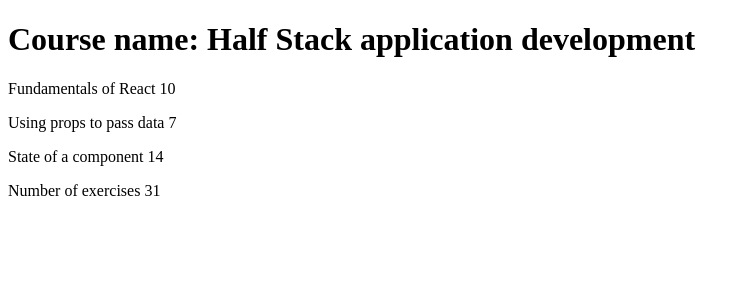
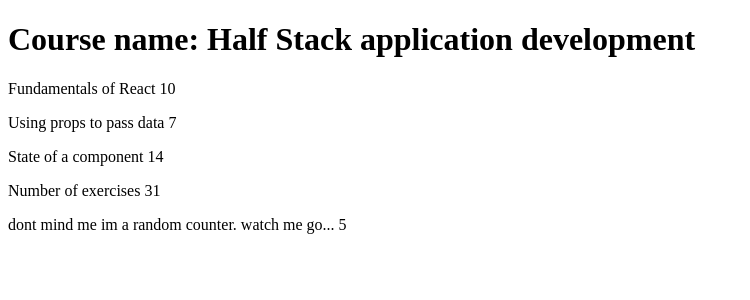
Before and after one commit to jleesys/FullStackOpen, a React (Create React App) app in the folder part1/: page / in a window 1280 px wide. Shown: the top 300 px of the page, without its empty margins (0-750 px from the left). Built offline with nearby package versions, Linux system fonts and the light colour scheme.

Commit message:
Add counter

```diff
--- a/part1/src/App.js
+++ b/part1/src/App.js
@@ -1,3 +1,4 @@
+import {useState} from 'react'
 // added three components per exercise intstructions
 const Header = (props) => {
   return (
@@ -63,8 +64,22 @@ const App = () => {
       <Header courseName={course.name} />
       <Content contents={course.parts} />
       <Total total={course.parts} />
+      <Counter />
     </>
   )
 }
 
+const Counter = (props) => {
+  const [counter, changeState] = useState(0);
+
+  setTimeout( function() {
+    changeState(counter + 1)
+  }, 1000);
+
+
+  return (
+  <div>dont mind me im a random counter. watch me go... {counter}</div>
+  )
+}
+
 export default App
```
